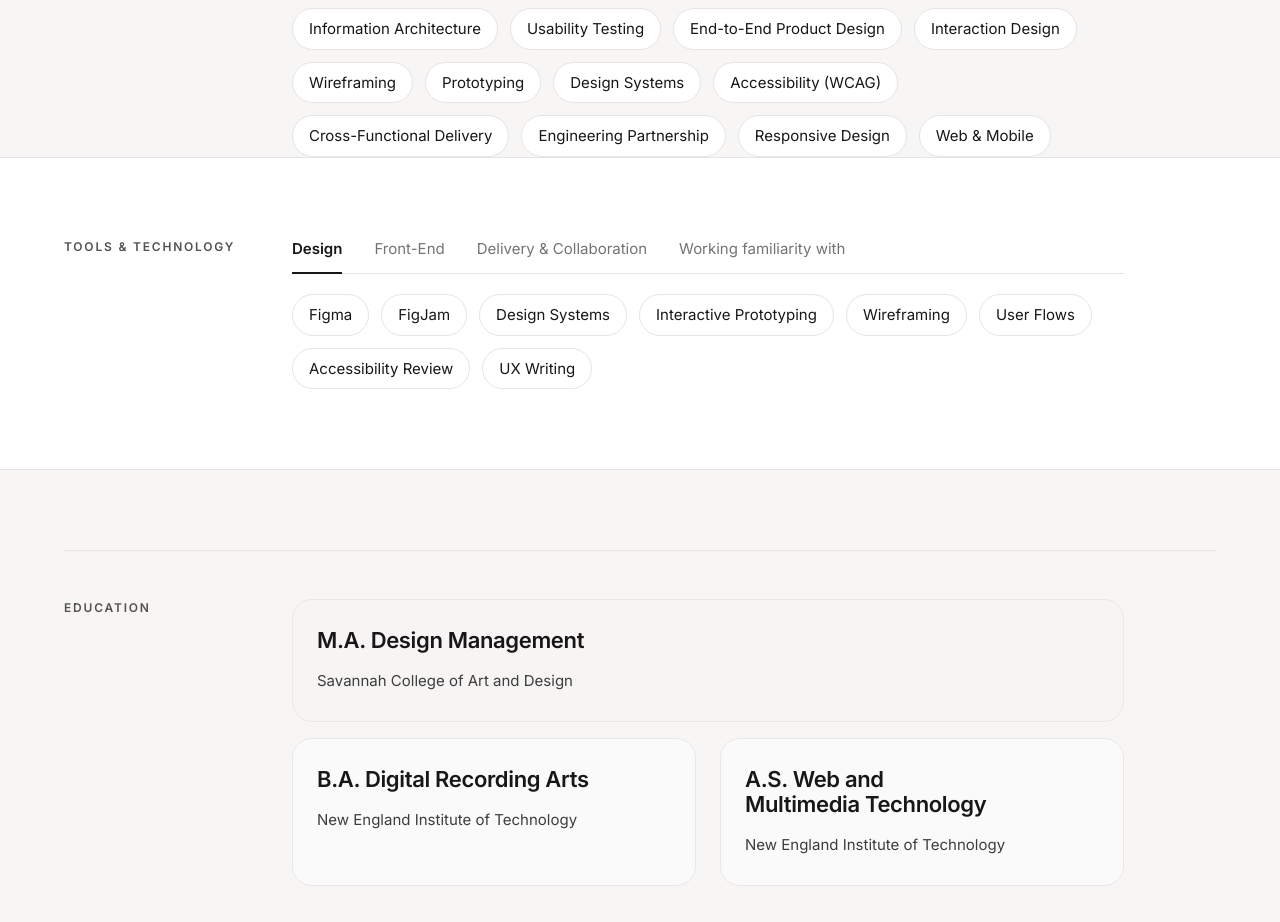
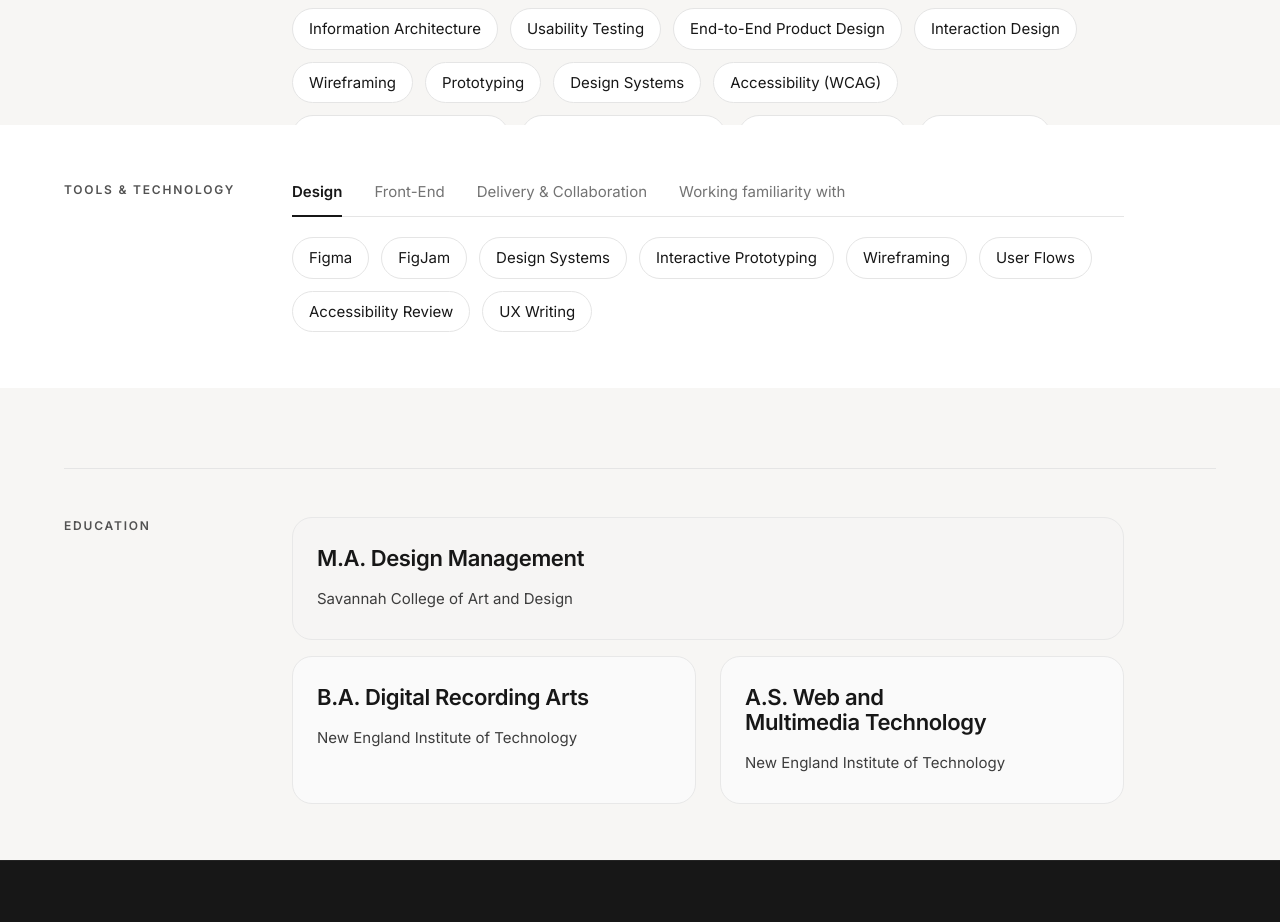
Before and after one commit to LoHiDi-Dev/joel-premier-portfolio, a Next.js app: page /resume in a window 1280 px wide. Shown: the part 2920-3842 px from the top of the page. Built offline with nearby package versions, Linux system fonts and the light colour scheme.

Commit message:
fix: Resume Tools & Technology spacing, label alignment, divider removal

```diff
--- a/components/ResumePageContent.tsx
+++ b/components/ResumePageContent.tsx
@@ -138,8 +138,8 @@ export function ResumePageContent() {
         </div>
 
         {/* Tools & Technology — full-bleed white band */}
-        <div className="relative left-1/2 right-1/2 -ml-[50vw] -mr-[50vw] w-screen border-t border-b border-[#e5e5e5] bg-white py-16 md:py-20">
-          <div className="mx-auto max-w-[1280px] px-3 sm:px-6 md:px-16">
+        <div className="relative left-1/2 right-1/2 -ml-[50vw] -mr-[50vw] -mt-6 w-screen bg-white px-3 py-12 sm:px-6 md:-mt-8 md:px-16 md:py-14">
+          <div className="mx-auto max-w-[1280px]">
             <div className="grid gap-6 md:grid-cols-[180px_minmax(0,1fr)] md:items-start md:gap-x-12">
               <p className={LABEL_CLASS}>TOOLS & TECHNOLOGY</p>
               <div className="mt-5 min-w-0 max-w-[52rem] md:mt-0">
```
